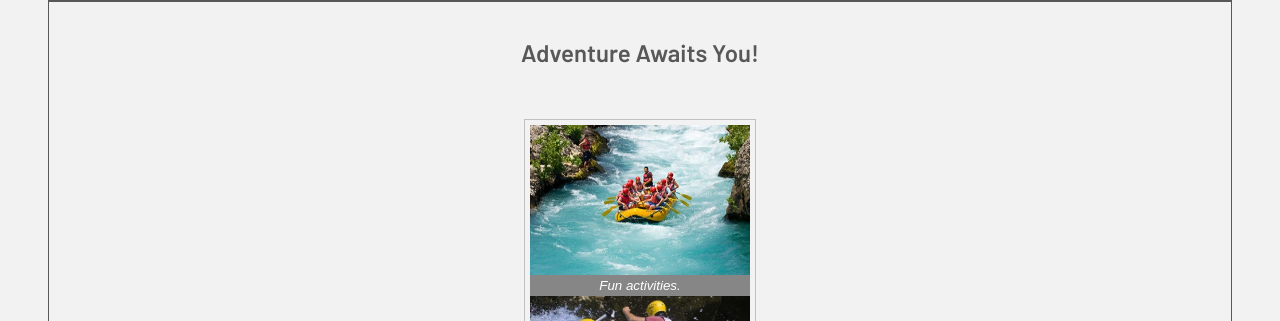
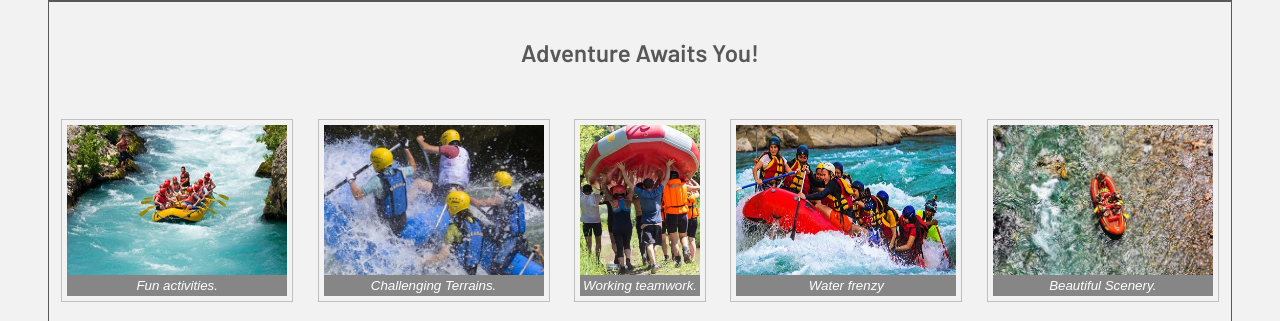
Before and after one commit to divgray/wdd130, a plain HTML site: page wwr/about.html in a window 1280 px wide. Shown: the part 1230-1551 px from the top of the page. Drawn offline with Linux system fonts and the light colour scheme.

Commit message:
Update about.html

```diff
--- a/wwr/about.html
+++ b/wwr/about.html
@@ -42,19 +42,31 @@
         <section>
         <div class="header3">
             <h2>Adventure Awaits You!</h2>
-            <!-- <nav class="images"> -->
+            <nav class="h3-images">
             <figure>
                 <img src="images/rafting65_600.jpg" alt="pic1">
-                    <figcaption>Fun activities.</figcaption>
+                <figcaption class="figcap1">Fun activities.</figcaption>
+            </figure>
+            <figure>
                 <img src="images/rafting64_600.jpg" alt="pic2">
-                    <figcaption>Challenging Terrains.</figcaption>
+                <figcaption class="figcap2">Challenging Terrains.</figcaption>
+            </figure>
+            <figure>
                 <img src="images/rafting31_600.jpg" alt="pic3">
-                    <figcaption>Working teamwork.</figcaption>
+                <figcaption class="figcap3">Working teamwork.</figcaption>
+            </figure>
+            <figure>
                 <img src="images/rafting18_600.jpg" alt="pic4">
-                    <figcaption>Water frenzy</figcaption>
+                <figcaption class="figcap4">Water frenzy</figcaption>
+            </figure>
+            <figure>
                 <img src="images/rafting6_600.jpg" alt="pic5">
-                    <figcaption>Beautiful Scenery.</figcaption>
+                <figcaption class="figcap5">Beautiful Scenery.</figcaption>
             </figure>
+
+                <link rel="preconnect" href="https://fonts.googleapis.com">
+                <link rel="preconnect" href="https://fonts.gstatic.com" crossorigin>
+                <link href="https://fonts.googleapis.com/css2?family=Barlow:wght@400;600&family=Montserrat:ital,wght@0,100..900;1,100..900&display=swap" rel="stylesheet">
         </div>
 
 
```
